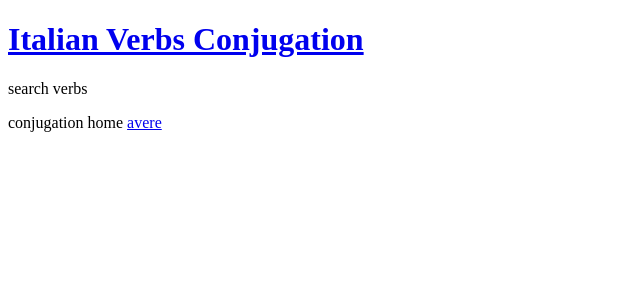
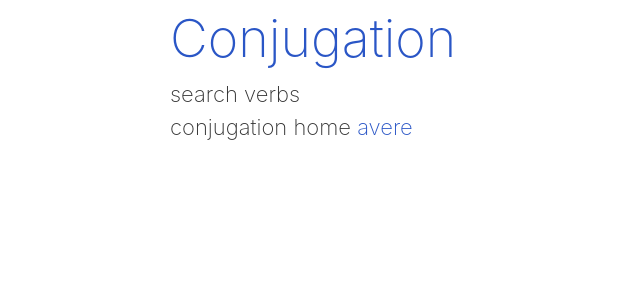
Before and after one commit to rmanasyan/italianverbs, an Angular app: page / in a window 1280 px wide. Shown: the top 300 px of the page, without its empty margins (0-640 px from the left). Built offline with nearby package versions, Linux system fonts and the light colour scheme.

Commit message:
base styling

```diff
--- a/src/app/app.component.ts
+++ b/src/app/app.component.ts
@@ -6,5 +6,5 @@ import { Component } from '@angular/core';
   styleUrls: ['./app.component.css']
 })
 export class AppComponent {
-  title = 'Italian Verbs Conjugation';
+  title = 'Conjugation';
 }
--- a/src/index.html
+++ b/src/index.html
@@ -9,6 +9,6 @@
   <link rel="icon" type="image/x-icon" href="favicon.ico">
 </head>
 <body>
-  <app-root>Loading...</app-root>
+  <app-root>...</app-root>
 </body>
 </html>
--- a/src/styles.css
+++ b/src/styles.css
@@ -1 +1,54 @@
-/* You can add global styles to this file, and also import other style files */
+* {
+  box-sizing: border-box;
+  margin: 0;
+  padding: 0;
+}
+
+:focus {
+  outline: none;
+}
+
+html, body, button, input, select, textarea {
+  font-family: -apple-system, BlinkMacSystemFont, 'Segoe UI', 'Roboto', 'Droid Sans', 'Helvetica Neue', sans-serif;
+  font-size: 22px;
+  font-weight: 200;
+  line-height: 1.5;
+  color: #333;
+  -webkit-font-smoothing: antialiased;
+}
+
+body {
+  max-width: 980px;
+  min-width: 300px;
+  margin: 0 auto;
+  padding: 0 20px;
+  background: #fff;
+}
+
+a {
+  color: #2a56c6;
+  text-decoration: none;
+}
+
+a:hover {
+  text-decoration: underline;
+}
+
+img {
+  border: 0;
+  max-width: 100%;
+  vertical-align: bottom;
+}
+
+ol, ul {
+  list-style: none;
+}
+
+h1, h2, h3 {
+  font-size: 52px;
+  font-weight: 200;
+}
+
+p {
+  margin-bottom: 12px;
+}
```
Also changed, not shown: 1 other file (tests, documents, lock files or other folders).
